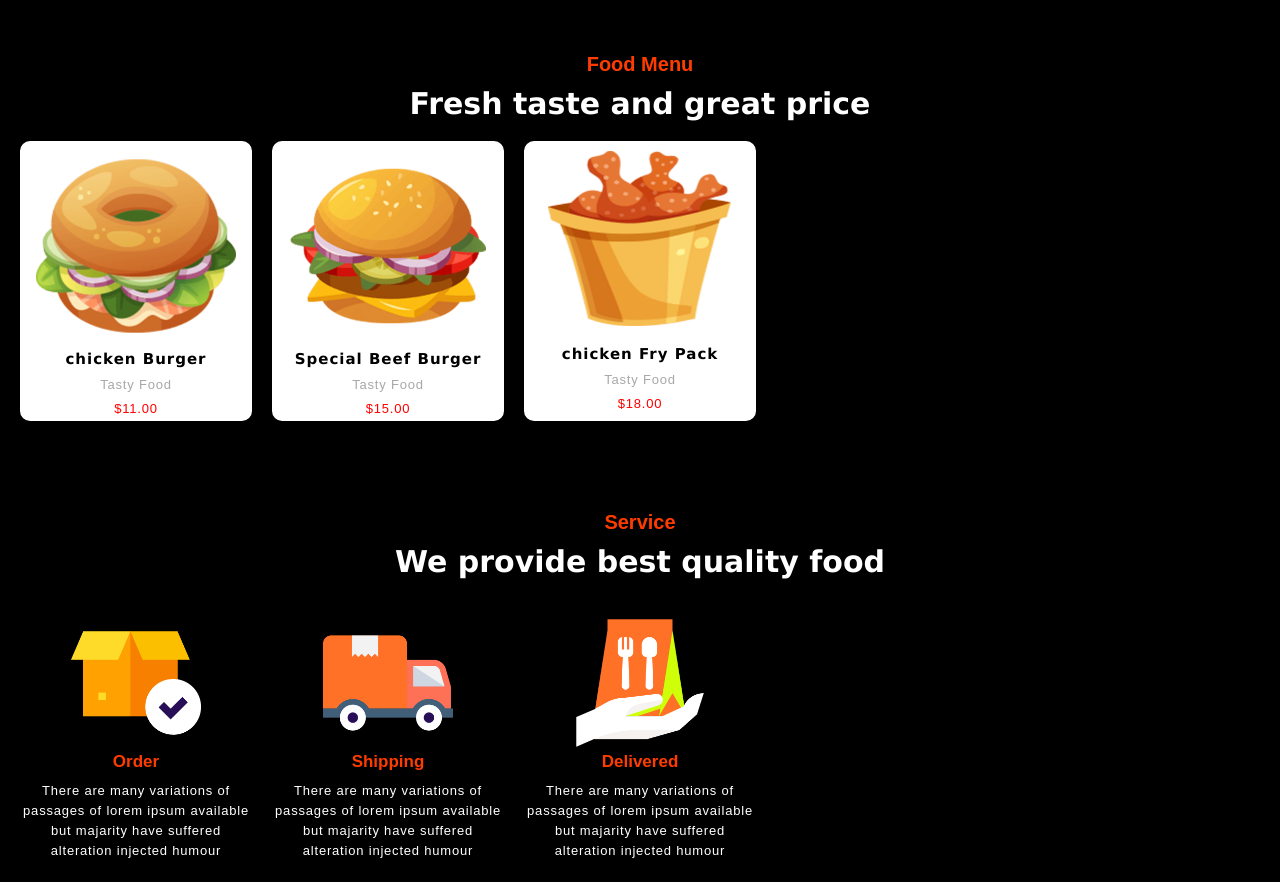
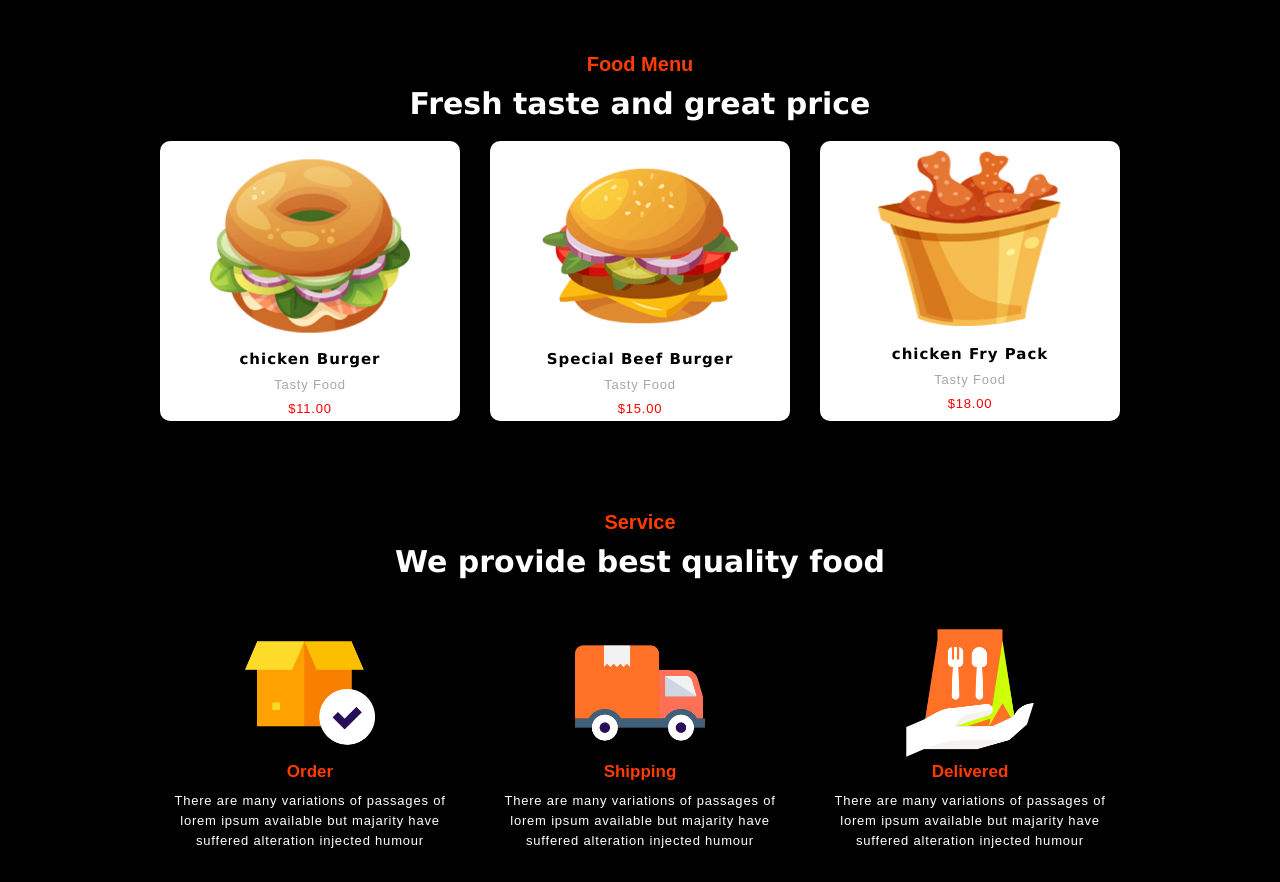
Before and after one commit to Vikasbairw/Food_website, a plain HTML site: page index.html in a window 1280 px wide. Shown: the part 1361-2243 px from the top of the page. Drawn offline with Linux system fonts and the light colour scheme; a web font is replaced by a local one.

Commit message:
save data

```diff
--- a/css/index.css
+++ b/css/index.css
@@ -206,14 +206,17 @@ width: 100%;
 }
 .food-img{
 
-    display: grid;
-    gap: 20px;
-grid-template-columns: repeat(auto-fill,minmax(220px,1fr))
-;
+    display: flex;
+    justify-content: center;
+    flex-wrap: wrap;
+    flex-grow:1;
+gap: 30px;
 }
+
 .fodd-img1{
     height:280px;
     display: flex;
+    width: 300px;
     align-items: center;
     justify-content: center;
     background-color: white;
```
Also changed, not shown: index.html (+1 -1 lines), css/media.css (line endings or trailing spaces).
